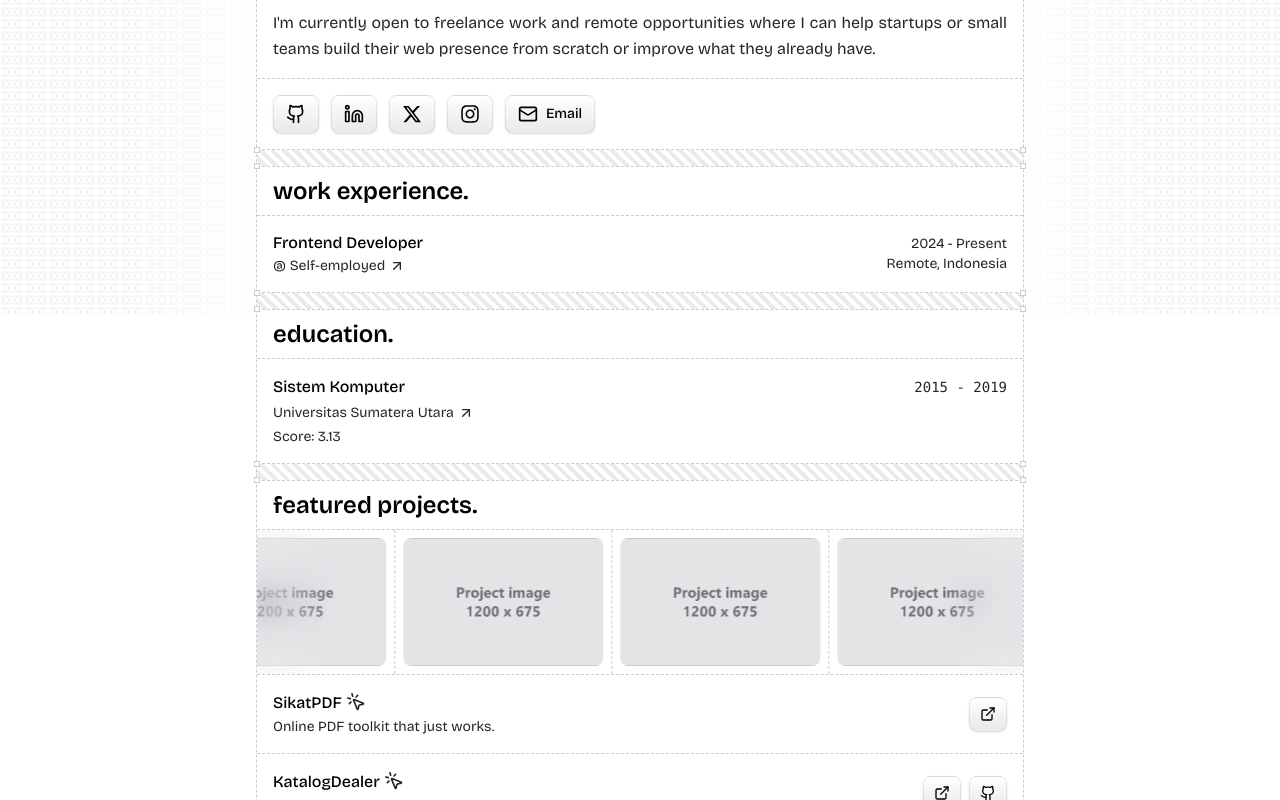
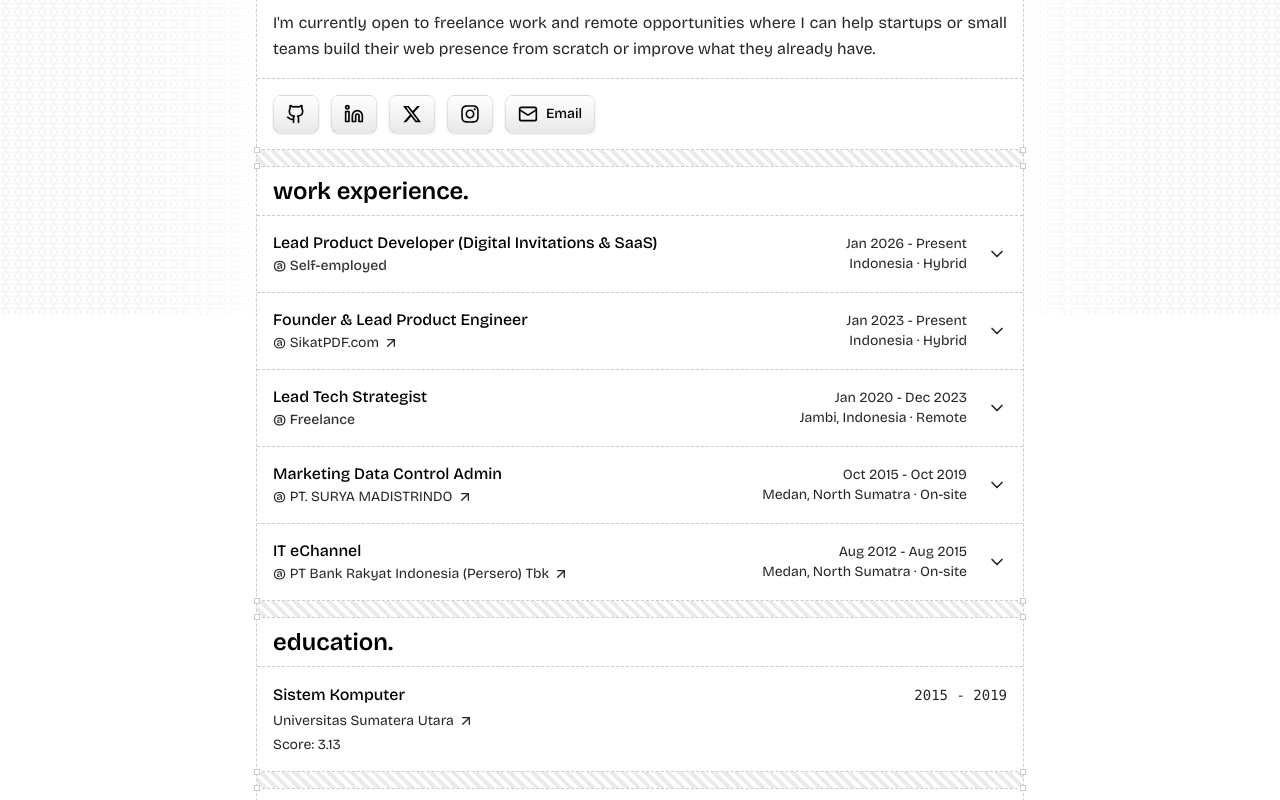
Before and after one commit to muh-zulham/portfolio, a Next.js app: page / in a window 1280 px wide. Shown: the part 486-1286 px from the top of the page. Built offline with nearby package versions, Linux system fonts and the light colour scheme.

Commit message:
feat: translate experience to English, fix company links, and update UI accordion

```diff
--- a/src/app/constants/data.ts
+++ b/src/app/constants/data.ts
@@ -63,7 +63,7 @@ export interface Experience {
   role: string;
   period: string;
   location: string;
-  description: string;
+  description: string[];
   skills: string[];
 }
 
@@ -72,13 +72,72 @@ export const EXPERIENCE: Experience[] = [
     company: "Self-employed",
     companyLink: "",
     logo: "",
-    role: "Frontend Developer",
-    period: "2024 - Present",
-    location: "Remote, Indonesia",
-    description:
-      "Built and shipped responsive web interfaces using Next.js, TypeScript, and Tailwind CSS. Focused on clean component architecture, performance optimization, and accessible UI patterns for client projects.",
-    skills: ["Next.js", "TypeScript", "Tailwind CSS", "React"],
+    role: "Lead Product Developer (Digital Invitations & SaaS)",
+    period: "Jan 2026 - Present",
+    location: "Indonesia · Hybrid",
+    description: [
+      "Developed custom Digital Invitation platforms focusing on elegant user experience and lightweight performance.",
+      "Designed end-to-end digital solutions to help clients digitize their event and business needs.",
+      "Managed the entire product development lifecycle, from client requirement consultations and UI/UX design to deployment.",
+      "Optimized infrastructure scalability to ensure service stability with efficient operational costs."
+    ],
+    skills: ["Node.js", "React.js", "Product Management", "UI/UX", "SaaS"],
   },
+  {
+    company: "SikatPDF.com",
+    companyLink: "https://sikatpdf.com",
+    logo: "",
+    role: "Founder & Lead Product Engineer",
+    period: "Jan 2023 - Present",
+    location: "Indonesia · Hybrid",
+    description: [
+      "Successfully built and launched an MVP for a PDF solution featuring Merge, Split, and Compress tools.",
+      "Designed a Modular Component architecture to ensure a scalable and maintainable system.",
+      "Implemented an automated 'Auto-Purge' system to guarantee the security and privacy of user data.",
+      "Currently maintaining the system while exploring monetization models and further infrastructure optimization."
+    ],
+    skills: ["Python", "System Architecture", "Product Strategy", "Web Development"],
+  },
+  {
+    company: "Freelance",
+    companyLink: "",
+    logo: "",
+    role: "Lead Tech Strategist",
+    period: "Jan 2020 - Dec 2023",
+    location: "Jambi, Indonesia · Remote",
+    description: [
+      "Focused on research and development of Enterprise Resource Planning (ERP) systems and digital workflow automation for SMEs.",
+      "Explored the implementation of AI in the software development lifecycle to accelerate feature delivery.",
+      "Built database foundations for Premium features using manual injection techniques for A/B testing and market validation."
+    ],
+    skills: ["Product Research", "Artificial Intelligence (AI)", "ERP", "Database"],
+  },
+  {
+    company: "PT. SURYA MADISTRINDO",
+    companyLink: "https://suryamadistrindosmg.com/",
+    logo: "",
+    role: "Marketing Data Control Admin",
+    period: "Oct 2015 - Oct 2019",
+    location: "Medan, North Sumatra · On-site",
+    description: [
+      "Managed large-scale regional marketing data ecosystems to generate interactive and dynamic analytical reporting.",
+      "Conducted data input system audits to ensure information integrity and compliance with company standard procedures."
+    ],
+    skills: ["Data Analysis", "Analytic Reporting", "Data Entry", "Audit"],
+  },
+  {
+    company: "PT Bank Rakyat Indonesia (Persero) Tbk",
+    companyLink: "https://bri.co.id",
+    logo: "",
+    role: "IT eChannel",
+    period: "Aug 2012 - Aug 2015",
+    location: "Medan, North Sumatra · On-site",
+    description: [
+      "Responsible for High Availability of software and hardware for digital banking services.",
+      "Managed server security and network infrastructure (QoS/Bandwidth Allocation) within a strict banking security environment."
+    ],
+    skills: ["IT Infrastructure Management", "Network Security", "Banking Systems"],
+  }
 ];
 
 export interface Education {
--- a/src/components/sections/experience.tsx
+++ b/src/components/sections/experience.tsx
@@ -4,7 +4,7 @@ import { EXPERIENCE } from "@/app/constants/data";
 import { useState } from "react";
 import Link from "next/link";
 import Image from "next/image";
-import { ArrowUpRight } from "lucide-react";
+import { ArrowUpRight, ChevronDown } from "lucide-react";
 import CollapsibleGrid from "@/components/ui/collapsible-grid";
 
 export default function Experience() {
@@ -46,8 +46,9 @@ export default function Experience() {
                     {exp.role}
                   </h3>
                   <p className="text-sm text-muted-foreground">
+                    {exp.companyLink ? (
                       <Link
-                      href={exp.companyLink || "#"}
+                        href={exp.companyLink}
                         target="_blank"
                         rel="noopener noreferrer"
                         className="link"
@@ -56,13 +57,22 @@ export default function Experience() {
                         @ {exp.company}
                         <ArrowUpRight className="inline-block w-4 h-4 ml-1 align-text-bottom text-muted-foreground" />
                       </Link>
+                    ) : (
+                      <span className="font-medium text-foreground/80">@ {exp.company}</span>
+                    )}
                   </p>
                 </div>
 
-                <div className="hidden sm:flex flex-col text-right font-mono text-sm text-muted-foreground">
+                <div className="hidden sm:flex flex-col text-right font-mono text-sm text-muted-foreground mr-2">
                   <span>{exp.period}</span>
                   <span>{exp.location}</span>
                 </div>
+
+                <ChevronDown
+                  className={`w-5 h-5 text-muted-foreground transition-transform duration-300 ${
+                    activeIndex === index ? "rotate-180" : ""
+                  }`}
+                />
               </div>
             }
           >
@@ -75,9 +85,11 @@ export default function Experience() {
                 </span>
               </div>
 
-              <p className="text-sm text-muted-foreground text-justify leading-relaxed">
-                {exp.description}
-              </p>
+              <ul className="text-sm text-muted-foreground text-justify leading-relaxed list-disc list-inside space-y-1">
+                {exp.description.map((point, i) => (
+                  <li key={i}>{point}</li>
+                ))}
+              </ul>
 
               <div className="flex flex-wrap gap-1.5">
                 {exp.skills.map((skill) => (
```
Lines whose indentation alone changed are shown as unchanged.
